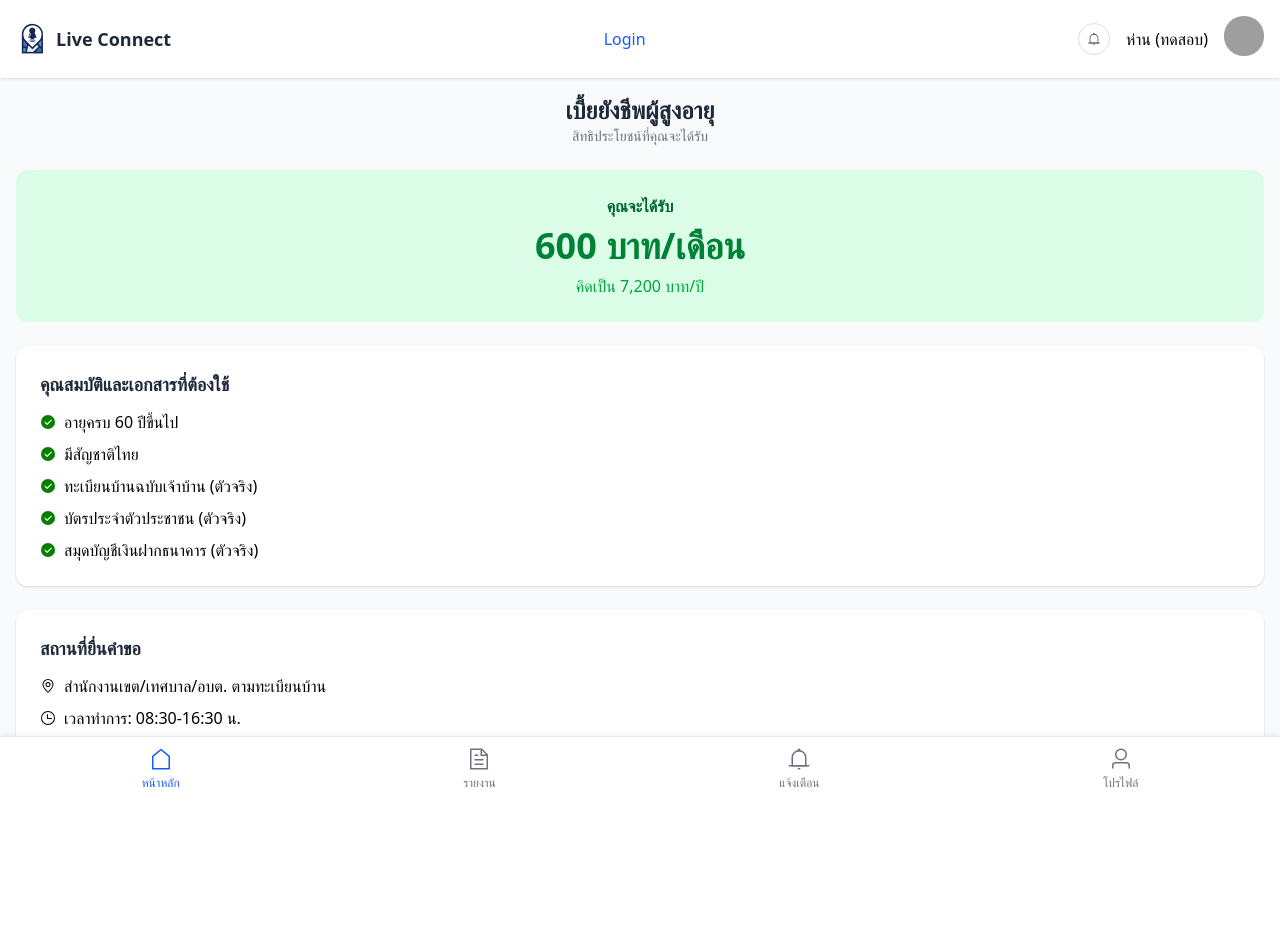
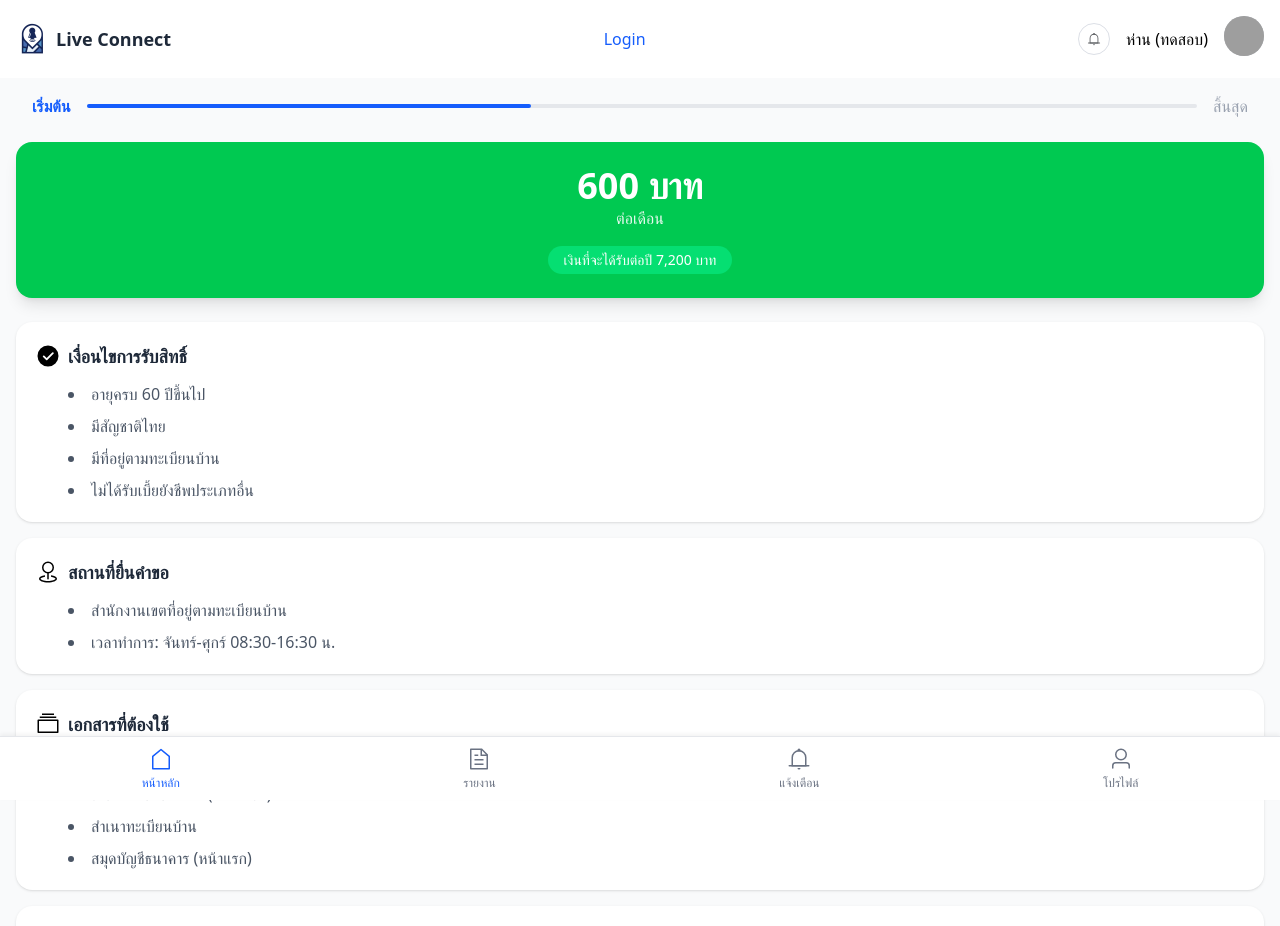
Before and after one commit to porrab/life-connect, a Vue app: page /event/elderly_allowance in a window 1280 px wide. Shown: the top 926 px of the page. Before the commit the page ends 800 px from the top, so only its background shows below. Built offline with nearby package versions, Linux system fonts and the light colour scheme; no server answers; grey boxes are pictures that could not be loaded; what v-calendar would draw is missing.

Commit message:
edit event detail

```diff
--- a/components.d.ts
+++ b/components.d.ts
@@ -22,6 +22,7 @@ declare module 'vue' {
     ElTimeSelect: typeof import('element-plus/es')['ElTimeSelect']
     Footer: typeof import('./src/components/Footer.vue')['default']
     Navbar: typeof import('./src/components/Navbar.vue')['default']
+    Process: typeof import('./src/components/Process.vue')['default']
     RouterLink: typeof import('vue-router')['RouterLink']
     RouterView: typeof import('vue-router')['RouterView']
     ServiceCard: typeof import('./src/components/ServiceCard.vue')['default']
--- a/src/assets/main.css
+++ b/src/assets/main.css
@@ -1,7 +1,9 @@
 @import 'tailwindcss';
 
 .container {
-  padding: 1.5rem;
+  padding: 1rem;
+  background-color: var(--color-gray-50);
+  min-height: 100vh;
 }
 
 #app-container {
--- /dev/null
+++ b/src/components/Process.vue
@@ -0,0 +1,20 @@
+<script setup lang="ts">
+const props = defineProps<{
+  percent: number | 0
+}>()
+</script>
+
+<template>
+  <div class="flex items-center justify-between mb-6 px-4">
+    <div class="text-blue-600 font-bold">เริ่มต้น</div>
+    <div class="flex-grow h-1 bg-gray-200 mx-4 rounded-full relative">
+      <div
+        class="absolute top-0 left-0 h-1 bg-blue-600 rounded-full"
+        :style="{ width: percent + '%' }"
+      ></div>
+    </div>
+    <div class="text-gray-400">สิ้นสุด</div>
+  </div>
+</template>
+
+<style scoped></style>
--- a/src/views/EventDetail.vue
+++ b/src/views/EventDetail.vue
@@ -1,67 +1,113 @@
 <script setup>
 import { computed } from 'vue'
 import { useRoute } from 'vue-router'
-import { Clock, Location, CircleCheckFilled } from '@element-plus/icons-vue'
+import {
+  Clock,
+  Location,
+  CircleCheckFilled,
+  User,
+  Place,
+  Files,
+  Timer,
+  ArrowRight,
+} from '@element-plus/icons-vue'
+import Process from '@/components/Process.vue'
+
 const route = useRoute()
 const eventDetails = computed(() => {
   return {
     title: 'เบี้ยยังชีพผู้สูงอายุ',
-    ageCondition: 'อายุครบ 60 ปีขึ้นไป',
-    nationality: 'มีสัญชาติไทย',
-    benefit: '600 บาท/เดือน',
-    totalBenefit: '7,200 บาท/ปี',
-    checklist: [
-      'ทะเบียนบ้านฉบับเจ้าบ้าน (ตัวจริง)',
-      'บัตรประจำตัวประชาชน (ตัวจริง)',
-      'สมุดบัญชีเงินฝากธนาคาร (ตัวจริง)',
+    benefit: '600 บาท',
+    totalBenefit: '7,200 บาท',
+
+    requirements: [
+      'อายุครบ 60 ปีขึ้นไป',
+      'มีสัญชาติไทย',
+      'มีที่อยู่ตามทะเบียนบ้าน',
+      'ไม่ได้รับเบี้ยยังชีพประเภทอื่น',
     ],
-    location: 'สำนักงานเขต/เทศบาล/อบต. ตามทะเบียนบ้าน',
-    time: '08:30-16:30 น.',
+
+    locationDetails: {
+      place: 'สำนักงานเขตที่อยู่ตามทะเบียนบ้าน',
+      time: 'เวลาทำการ: จันทร์-ศุกร์ 08:30-16:30 น.',
+    },
+
+    documents: [
+      'บัตรประชาชนตัวจริง',
+      'สำเนาบัตรประชาชน (หน้า-หลัง)',
+      'สำเนาทะเบียนบ้าน',
+      'สมุดบัญชีธนาคาร (หน้าแรก)',
+    ],
+
+    processTimeline: [
+      'บัตรประชาชนตัวจริง',
+      'สำเนาบัตรประชาชน (หน้า-หลัง)',
+      'สำเนาทะเบียนบ้าน',
+      'สมุดบัญชีธนาคาร (หน้าแรก)',
+    ],
   }
 })
 </script>
 
 <template>
-  <div class="p-4 space-y-6">
-    <div class="text-center">
-      <h1 class="text-2xl font-bold text-gray-800">{{ eventDetails.title }}</h1>
-      <p class="text-sm text-gray-500">สิทธิประโยชน์ที่คุณจะได้รับ</p>
+  <div class="container">
+    <Process :percent="40"></Process>
+    <div class="bg-green-500 text-white p-6 rounded-2xl text-center shadow-lg mb-6">
+      <p class="text-4xl font-bold">{{ eventDetails.benefit }}</p>
+      <p class="opacity-90">ต่อเดือน</p>
+      <div class="bg-green-400 rounded-full px-4 py-1 inline-block mt-4">
+        <p class="text-sm">เงินที่จะได้รับต่อปี {{ eventDetails.totalBenefit }}</p>
+      </div>
     </div>
 
-    <div class="bg-green-100 p-6 rounded-xl text-center">
-      <p class="text-green-800 font-semibold">คุณจะได้รับ</p>
-      <p class="text-4xl font-bold text-green-700 my-2">{{ eventDetails.benefit }}</p>
-      <p class="text-green-600">คิดเป็น {{ eventDetails.totalBenefit }}</p>
+    <div class="space-y-4">
+      <div class="bg-white p-5 rounded-2xl shadow-sm">
+        <div class="flex items-center mb-3">
+          <el-icon class="mr-2 text-green-500" :size="24"><CircleCheckFilled /></el-icon>
+          <h3 class="text-lg font-semibold text-gray-800">เงื่อนไขการรับสิทธิ์</h3>
+        </div>
+        <ul class="space-y-2 pl-8 list-disc list-inside text-gray-600">
+          <li v-for="item in eventDetails.requirements" :key="item">{{ item }}</li>
+        </ul>
+      </div>
+
+      <div class="bg-white p-5 rounded-2xl shadow-sm">
+        <div class="flex items-center mb-3">
+          <el-icon class="mr-2 text-blue-500" :size="24"><Place /></el-icon>
+          <h3 class="text-lg font-semibold text-gray-800">สถานที่ยื่นคำขอ</h3>
+        </div>
+        <ul class="space-y-2 pl-8 list-disc list-inside text-gray-600">
+          <li>{{ eventDetails.locationDetails.place }}</li>
+          <li>{{ eventDetails.locationDetails.time }}</li>
+        </ul>
+      </div>
+
+      <div class="bg-white p-5 rounded-2xl shadow-sm">
+        <div class="flex items-center mb-3">
+          <el-icon class="mr-2 text-orange-500" :size="24"><Files /></el-icon>
+          <h3 class="text-lg font-semibold text-gray-800">เอกสารที่ต้องใช้</h3>
+        </div>
+        <ul class="space-y-2 pl-8 list-disc list-inside text-gray-600">
+          <li v-for="item in eventDetails.documents" :key="item">{{ item }}</li>
+        </ul>
+      </div>
+
+      <div class="bg-white p-5 rounded-2xl shadow-sm">
+        <div class="flex items-center mb-3">
+          <el-icon class="mr-2 text-purple-500" :size="24"><Timer /></el-icon>
+          <h3 class="text-lg font-semibold text-gray-800">ระยะเวลาที่ใช้ดำเนินการ</h3>
+        </div>
+        <ul class="space-y-2 pl-8 list-disc list-inside text-gray-600">
+          <li v-for="item in eventDetails.processTimeline" :key="item">{{ item }}</li>
+        </ul>
+      </div>
     </div>
 
-    <div class="bg-white p-6 rounded-xl shadow-sm">
-      <h3 class="text-lg font-semibold text-gray-800 mb-3">คุณสมบัติและเอกสารที่ต้องใช้</h3>
-      <ul class="space-y-2">
-        <li class="flex items-center">
-          <el-icon color="green" class="mr-2"><CircleCheckFilled /></el-icon>
-          <span>{{ eventDetails.ageCondition }}</span>
-        </li>
-        <li class="flex items-center">
-          <el-icon color="green" class="mr-2"><CircleCheckFilled /></el-icon>
-          <span>{{ eventDetails.nationality }}</span>
-        </li>
-        <li v-for="item in eventDetails.checklist" :key="item" class="flex items-center">
-          <el-icon color="green" class="mr-2"><CircleCheckFilled /></el-icon>
-          <span>{{ item }}</span>
-        </li>
-      </ul>
-    </div>
-
-    <div class="bg-white p-6 rounded-xl shadow-sm">
-      <h3 class="text-lg font-semibold text-gray-800 mb-3">สถานที่ยื่นคำขอ</h3>
-      <p class="flex items-center">
-        <el-icon class="mr-2"><Location /></el-icon>
-        <span>{{ eventDetails.location }}</span>
-      </p>
-      <p class="flex items-center mt-2">
-        <el-icon class="mr-2"><Clock /></el-icon>
-        <span>เวลาทำการ: {{ eventDetails.time }}</span>
-      </p>
+    <div class="mt-8 space-y-3 pb-16">
+      <el-button type="primary" size="large" class="w-full !bg-gray-800 !border-gray-800">
+        จองคิว <el-icon class="ml-2"><ArrowRight /></el-icon>
+      </el-button>
+      <el-button size="large" class="w-full" style="margin-left: 0px"> ย้อนกลับ </el-button>
     </div>
   </div>
 </template>
--- a/src/views/EventPreRegister.vue
+++ b/src/views/EventPreRegister.vue
@@ -4,6 +4,7 @@ import { useUserStore } from '@/stores/userStore'
 import { computed, onMounted, ref } from 'vue'
 import { useRoute, useRouter } from 'vue-router'
 import { Bell } from '@element-plus/icons-vue'
+import Process from '@/components/Process.vue'
 
 const route = useRoute()
 const router = useRouter()
@@ -85,14 +86,8 @@ const goBackToHome = () => {
 </script>
 
 <template>
-  <div class="p-4 bg-gray-50 min-h-screen">
-    <div class="flex items-center justify-between mb-6 px-4">
-      <div class="text-blue-600 font-bold">เริ่มต้น</div>
-      <div class="flex-grow h-1 bg-gray-200 mx-4 rounded-full relative">
-        <div class="absolute top-0 left-0 h-1 bg-blue-600 rounded-full" style="width: 20%"></div>
-      </div>
-      <div class="text-gray-400">สิ้นสุด</div>
-    </div>
+  <div class="container">
+    <Process :percent="20"></Process>
 
     <div v-if="event && userProfile" class="bg-blue-600 text-white p-6 rounded-2xl shadow-lg">
       <div class="text-center mb-6">
```
